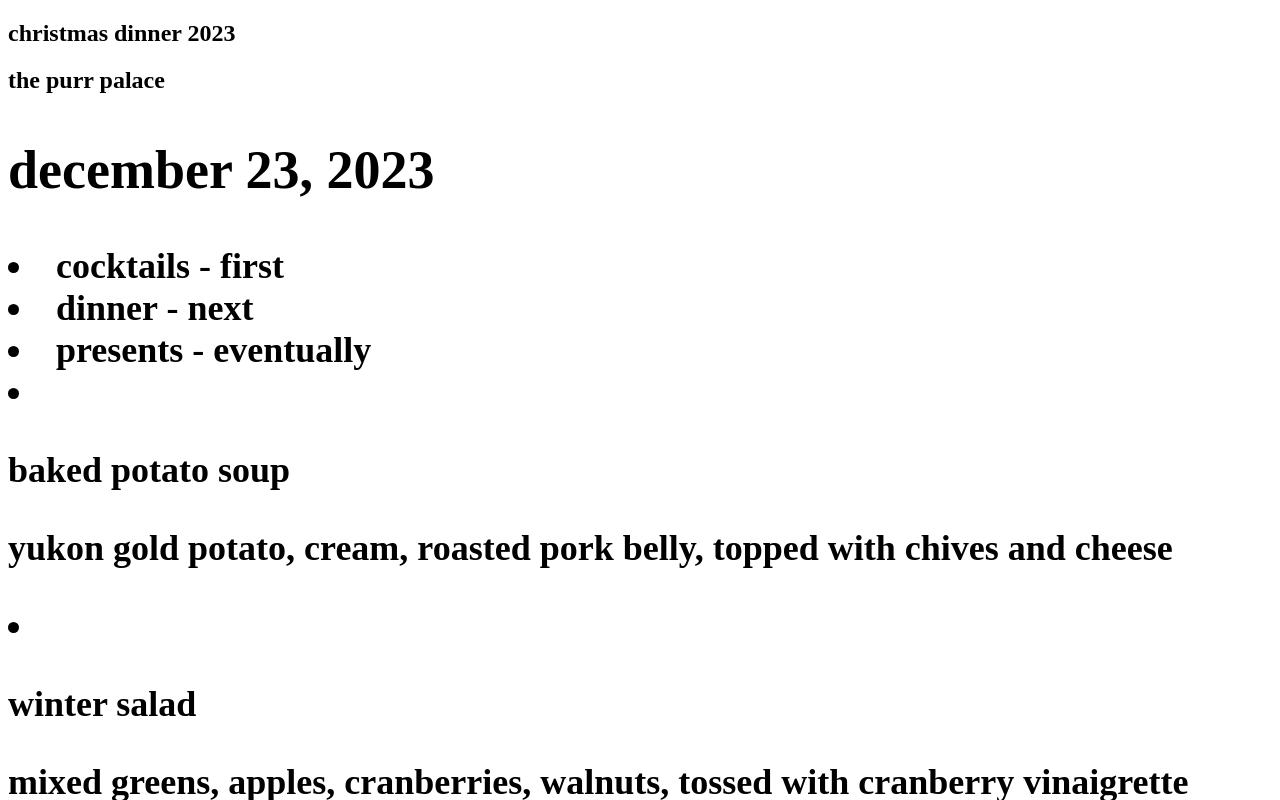
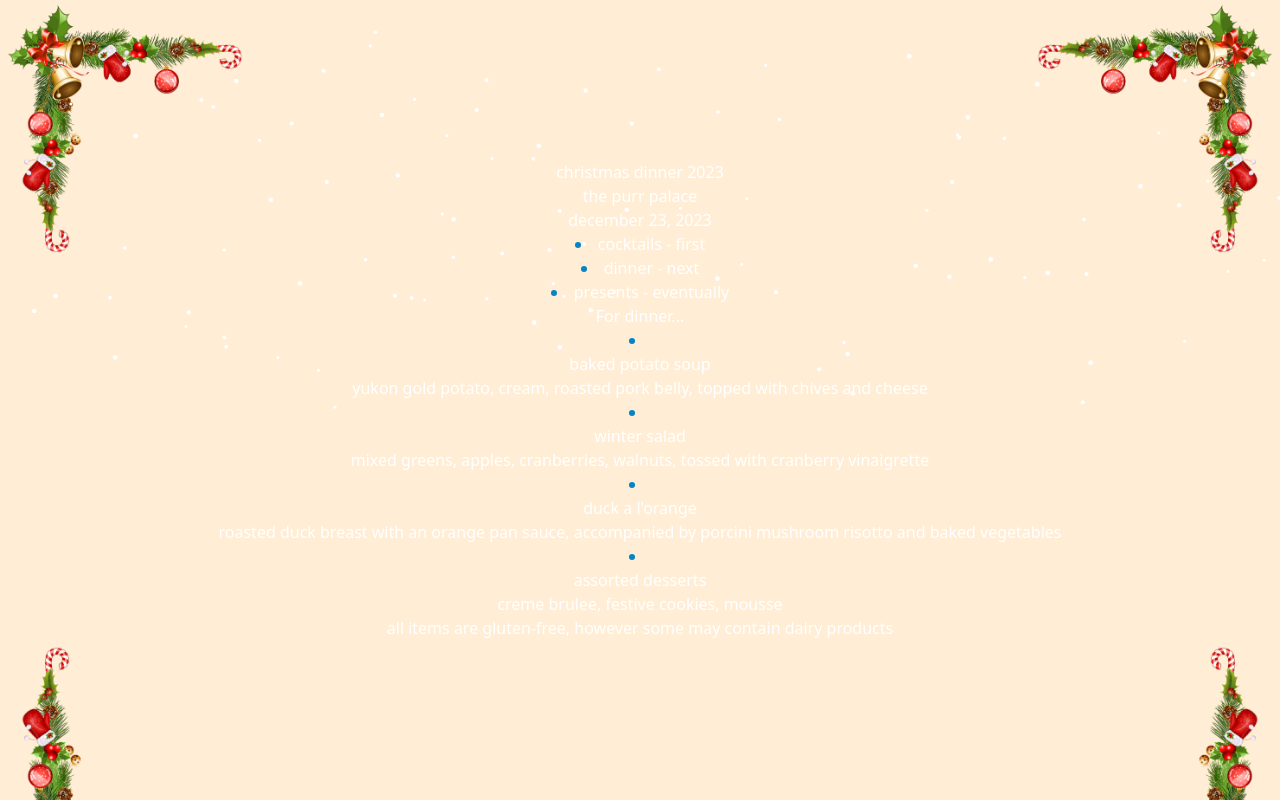
Before and after one commit to tjheffner/heffdotdev, a SvelteKit app: page /christmas in a window 1280 px wide. Shown: the top 800 px of the page. Built offline with nearby package versions, Linux system fonts and the light colour scheme.

Commit message:
give the page some christmas cheer

```diff
--- a/src/routes/(nowrapper)/+layout.svelte
+++ b/src/routes/(nowrapper)/+layout.svelte
@@ -1 +1,7 @@
+<script>
+  // keep tailwind, but no layout otherwise
+  // any route in this group can render without header/footer
+  import '../../tailwind.css';
+</script>
+
 <slot />
--- a/src/routes/(nowrapper)/christmas/+page.svelte
+++ b/src/routes/(nowrapper)/christmas/+page.svelte
@@ -1,17 +1,132 @@
 <script>
+  import { onMount } from 'svelte'
+  import './christmas.css'
   export let data
+
+  // https://codepen.io/HektorW/pen/ZBryeV
+  onMount(() => {
+    // https://codepen.io/EightArmsHQ/pen/PbPQyd
+    const canvas = document.querySelector('canvas')
+    const ctx = canvas.getContext('2d')
+
+    let width, height, lastNow
+    let snowflakes
+    const maxSnowflakes = 100
+
+    function init() {
+      snowflakes = []
+      resize()
+      render(lastNow = performance.now())
+    }
+
+    function render(now) {
+      requestAnimationFrame(render)
+
+      const elapsed = now - lastNow
+      lastNow = now
+
+      ctx.clearRect(0, 0, width, height)
+      if (snowflakes.length < maxSnowflakes)
+        snowflakes.push(new Snowflake())
+
+      ctx.fillStyle = ctx.strokeStyle = '#fff'
+
+      snowflakes.forEach(snowflake => snowflake.update(elapsed, now))
+    }
+
+    function pause() {
+      cancelAnimationFrame(render)
+    }
+    function resume() {
+      lastNow = performance.now()
+      requestAnimationFrame(render)
+    }
+
+
+    class Snowflake {
+      constructor() {
+        this.spawn()
+      }
+
+      spawn(anyY = false) {
+        this.x = rand(0, width)
+        this.y = anyY === true
+          ? rand(-50, height + 50)
+          : rand(-50, -10)
+        this.xVel = rand(-.05, .05)
+        this.yVel = rand(.02, .1)
+        this.angle = rand(0, Math.PI * 2)
+        this.angleVel = rand(-.001, .001)
+        this.size = rand(7, 12)
+        this.sizeOsc = rand(.01, .5)
+      }
+
+      update(elapsed, now) {
+        const xForce = rand(-.001, .001);
+
+        if (Math.abs(this.xVel + xForce) < .075) {
+          this.xVel += xForce
+        }
+
+        this.x += this.xVel * elapsed
+        this.y += this.yVel * elapsed
+        this.angle += this.xVel * 0.05 * elapsed //this.angleVel * elapsed
+
+        if (
+          this.y - this.size > height ||
+          this.x + this.size < 0 ||
+          this.x - this.size > width
+        ) {
+          this.spawn()
+        }
+
+        this.render()
+      }
+
+      render() {
+        ctx.save()
+        const { x, y, angle, size } = this
+        ctx.beginPath()
+        ctx.arc(x, y, size * 0.2, 0, Math.PI * 2, false)
+        ctx.fill()
+        ctx.restore()
+      }
+    }
+
+    // Utils
+    const rand = (min, max) => min + Math.random() * (max - min)
+
+    function resize() {
+      width = canvas.width = window.innerWidth
+      height = canvas.height = window.innerHeight
+    }
+
+    window.addEventListener('resize', resize)
+    window.addEventListener('blur', pause)
+    window.addEventListener('focus', resume)
+    init()
+  });
 </script>
 
+<canvas id="snow"></canvas>
 
-<section class="mx-auto bg-orange-200">
+
+<div class="holly-container">
+  <img src="/assets/holly-clipart-corner-11.png" class="holly left"/>
+  <img src="/assets/holly-clipart-corner-11.png" class="holly right"/>
+</div>
+
+<section class="pt-[10rem] h-full text-center text-white">
   <h1>{data.title}</h1>
-  <h2>{data.where}<h2>
-  <h2>{data.when}</h2>
+  <p>{data.where}<p>
+  <p>{data.when}</p>
 
   {#each data.agenda as {event, time}}
     <li>{event} - {time}</li>
   {/each}
 
+
+  <p> For dinner... </p>
 
   {#each data.menu as {name, ingredients}}
     <li>
@@ -23,3 +138,8 @@
   <p>{data.disclaimer}</p>
 
 </section>
+
+<div class="holly-container">
+  <img src="/assets/holly-clipart-corner-11.png" class="holly bottom left"/>
+  <img src="/assets/holly-clipart-corner-11.png" class="holly bottom right"/>
+</div>
--- /dev/null
+++ b/src/routes/(nowrapper)/christmas/christmas.css
@@ -0,0 +1,37 @@
+body::-webkit-scrollbar-thumb {
+  background: repeating-linear-gradient(60deg, red 0 9%, white 10% 18%);
+  border-radius: 100vw;
+  margin-block: 10px;
+}
+
+#snow {
+  height: 100%;
+  left: 0;
+  position: absolute;
+  top: 0;
+  width: 100%;
+  z-index: 1;
+}
+
+.holly-container {
+  position: relative;
+}
+.holly {
+  position: absolute;
+  top: 0;
+  background: none;
+  width: 20%;
+}
+.left {
+  left: 0;
+}
+.right {
+  right: 0;
+  transform: scaleX(-1);
+}
+.bottom {
+  transform: scaleY(-1);
+}
+.bottom.right {
+  transform: scaleX(-1) scaleY(-1);
+}
```
Also changed, not shown: static/assets/holly-clipart-corner-11.png (added).
